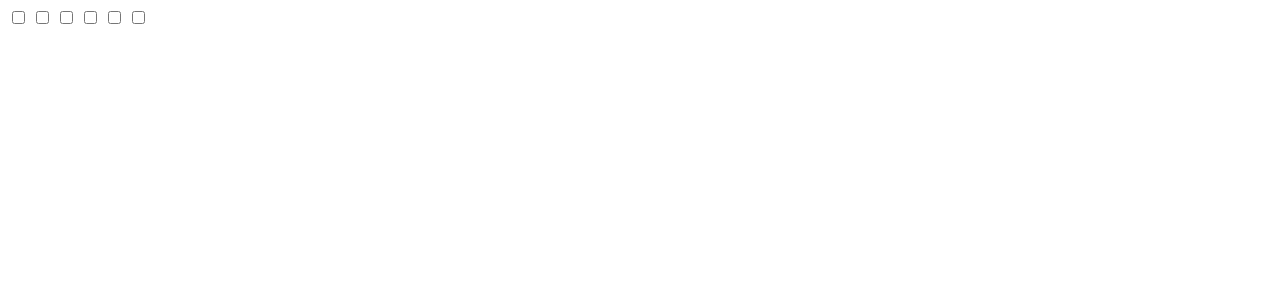
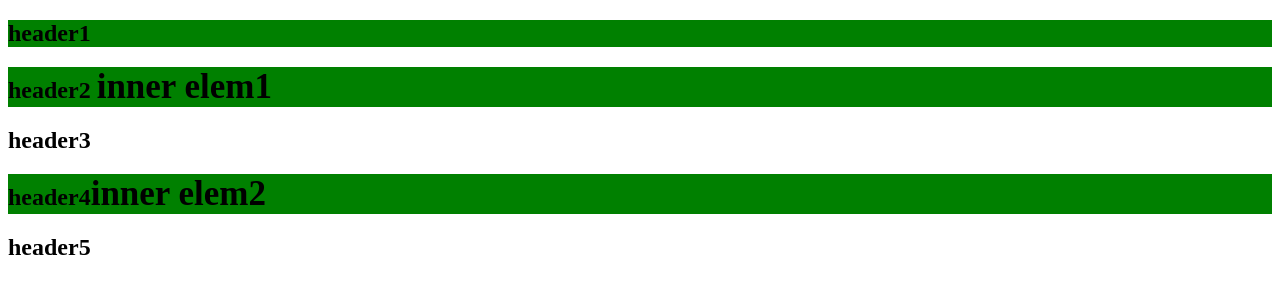
Before and after one commit to YaroslavYarynych/Homework-1, a plain HTML site: page homework№9/index.html in a window 1280 px wide. Drawn offline with nearby package versions, Linux system fonts and the light colour scheme.

Commit message:
First task was rewritten

```diff
--- a/homework№9/index.html
+++ b/homework№9/index.html
@@ -8,11 +8,11 @@
   </head>
   <body>
     <!-- Завдання №1 -->
-    <!-- <h2 class="head">header1</h2>
+    <h2 class="head">header1</h2>
     <h2 class="head">header2 <span class="inner">inner elem1</span></h2>
     <h2>header3</h2>
     <h2 class="head">header4<span>inner elem2</span></h2>
-    <h2>header5</h2> -->
+    <h2>header5</h2>
     <!-- -------------Завдання №2-------------------- -->
     <!-- <a href="https://dou.ua/forums/topic/23173/#2586779">Dou</a> -->
 
@@ -22,14 +22,14 @@
     <h3>header2</h3>
     <div>text2</div> -->
     <!-- -------------Завдання №4-------------------- -->
-    <div class="container">
+    <!-- <div class="container">
       <input type="checkbox" />
       <input type="checkbox" />
       <input type="checkbox" />
       <input type="checkbox" />
       <input type="checkbox" />
       <input type="checkbox" />
-    </div>
+    </div> -->
     <script src="https://ajax.googleapis.com/ajax/libs/jquery/3.6.4/jquery.min.js"></script>
 
     <script src="script.js"></script>
--- a/homework№9/script.js
+++ b/homework№9/script.js
@@ -1,8 +1,10 @@
 // Завдання №1
-// $(function () {
-//   $("h2.head").css("background-color", "green");
-//   $("*.inner").css("font-size", "35px");
-// });
+$(function () {
+  $("h2.head")
+    .css("background-color", "green")
+    .find("span")
+    .css("font-size", "35px");
+});
 //---------------------------------------------------------
 
 // Завдання №2
```
